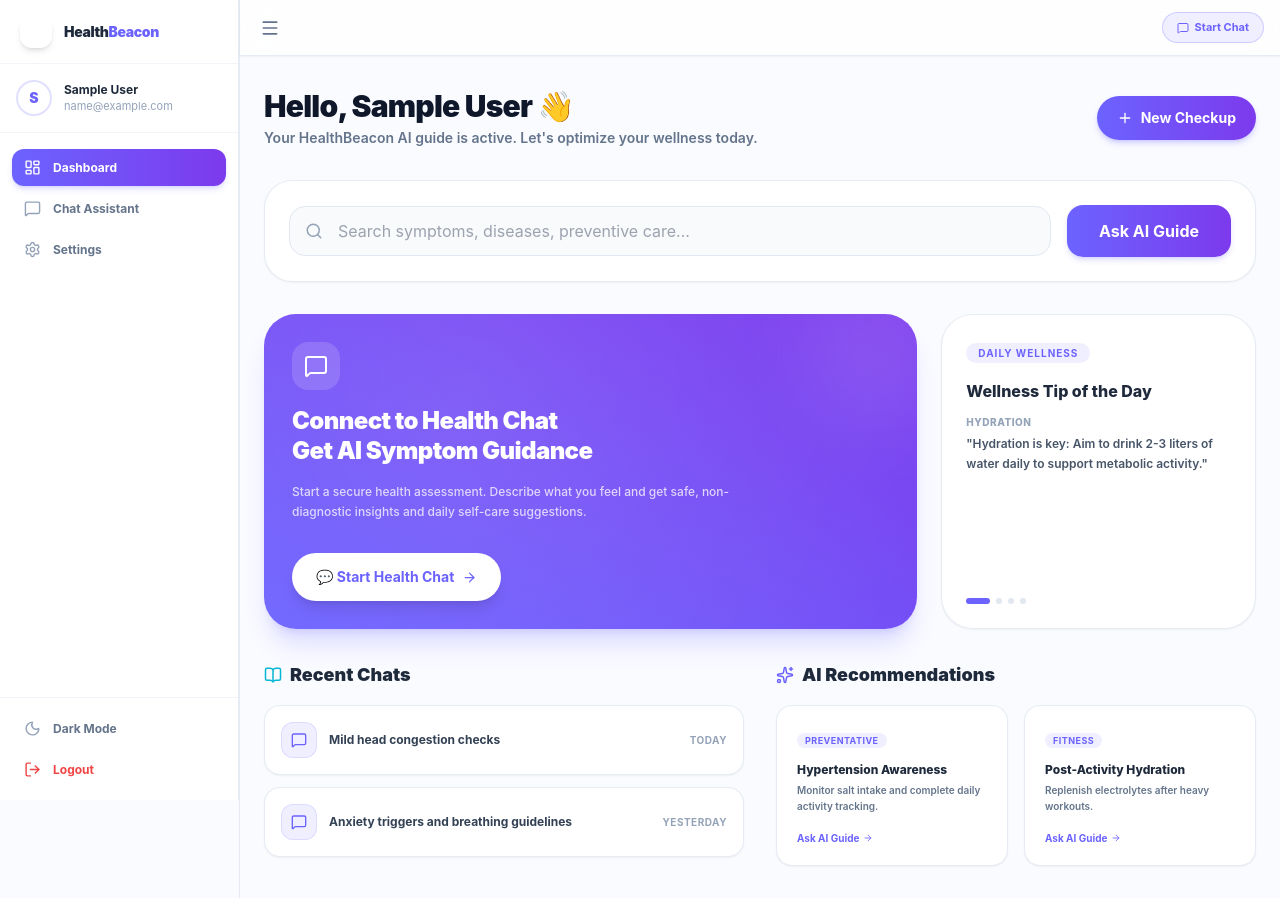
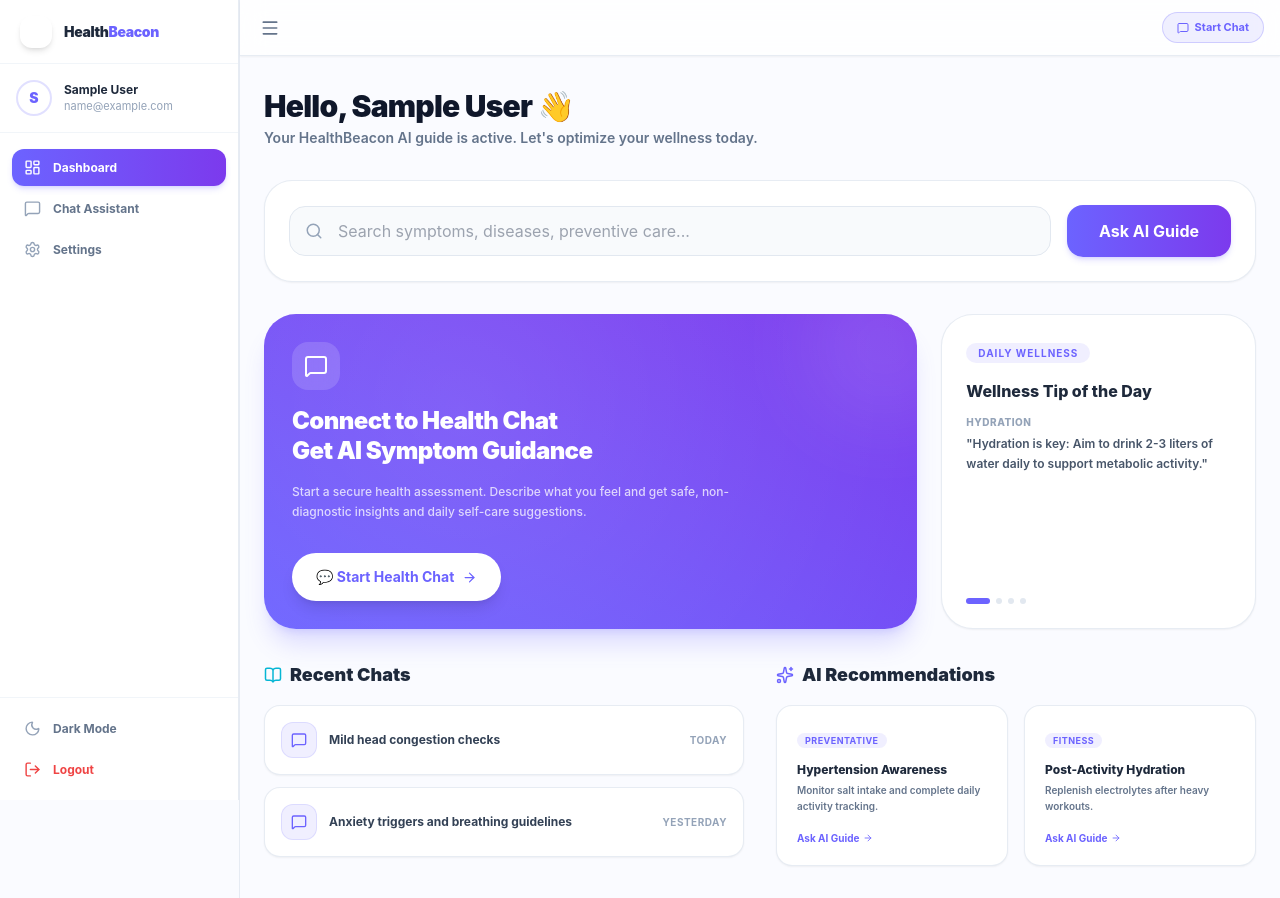
Before and after one commit to don8891/health-chatbot, a React (Create React App) app in the folder frontend/: page /home in a window 1280 px wide. Built offline with nearby package versions, Linux system fonts and the light colour scheme; no server answers; sample sign-in values are in the browser's storage.

Commit message:
Removed an unnecessary button from home screen

```diff
--- a/frontend/src/pages/Home.jsx
+++ b/frontend/src/pages/Home.jsx
@@ -4,7 +4,7 @@ import { useNavigate } from 'react-router-dom'
 import Layout from '../components/Layout'
 import {
   Search, ArrowRight,
-  MessageSquare, BookOpen, Sparkles, Plus
+  MessageSquare, BookOpen, Sparkles
 } from 'lucide-react'
 
 const healthTips = [
@@ -77,16 +77,6 @@ export default function Home() {
                 Your HealthBeacon AI guide is active. Let's optimize your wellness today.
               </p>
             </div>
-            <button
-              onClick={() => navigate('/chat')}
-              className="flex items-center gap-2 px-5 py-3 rounded-full
-                         bg-gradient-to-r from-[#6C63FF] to-[#7C3AED]
-                         hover:from-[#5B54E8] hover:to-[#6D28D9]
-                         text-white font-bold text-sm shadow-md transition
-                         hover:scale-105 active:scale-95 shadow-[#6C63FF]/25"
-            >
-              <Plus size={16} /> New Checkup
-            </button>
           </motion.div>
 
           {/* ── Hero Search Widget ── */}
```
